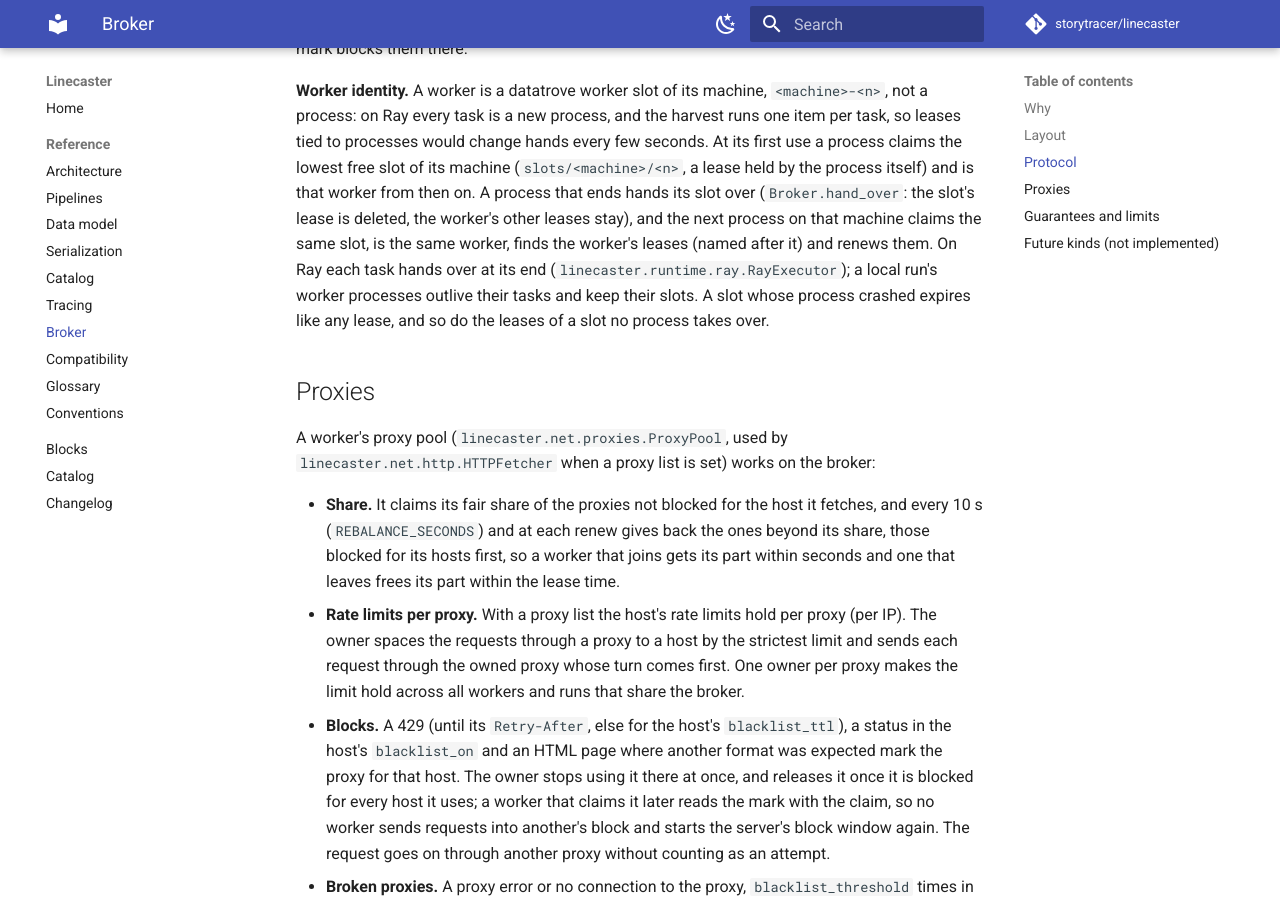
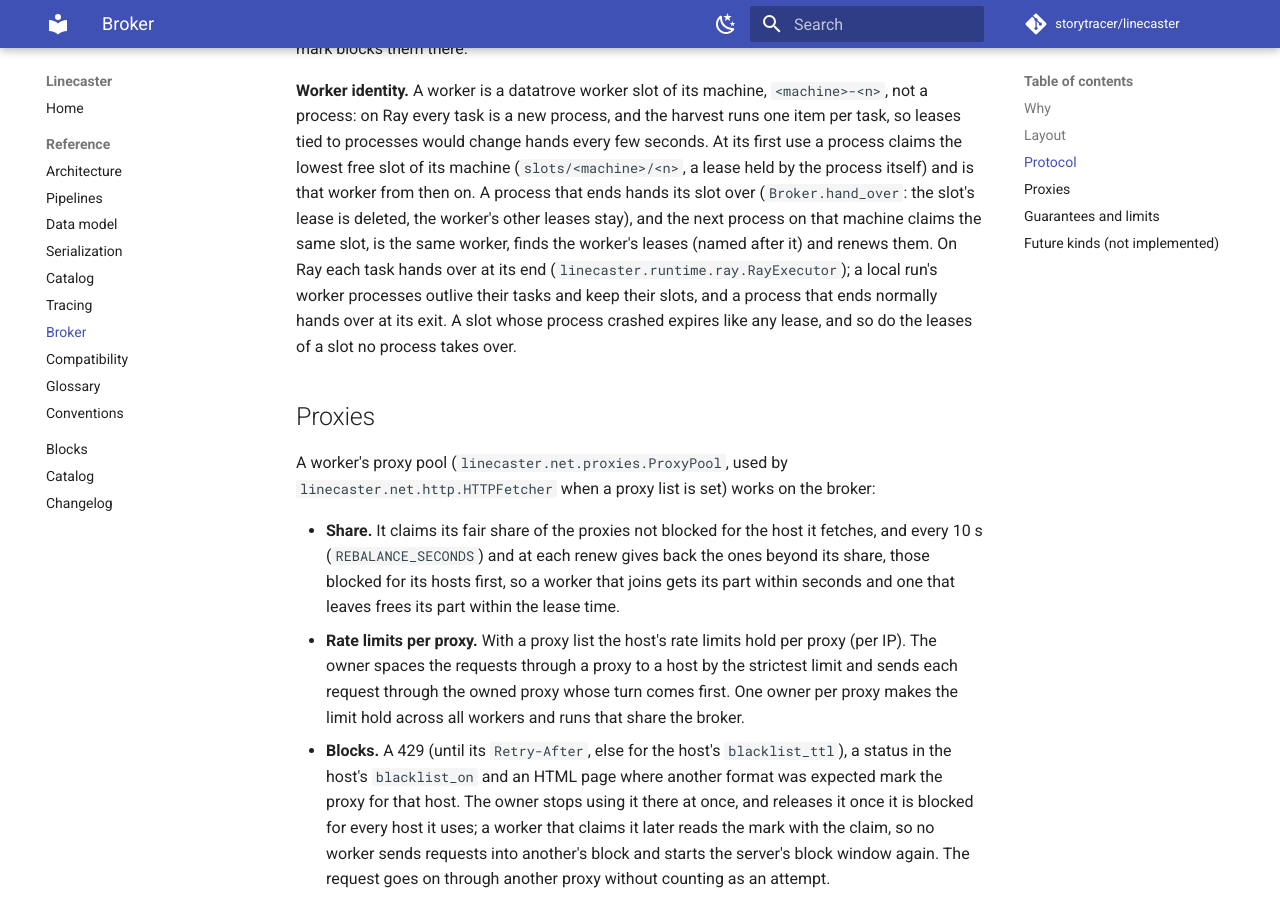
Before and after one commit to storytracer/linecaster, an MkDocs documentation site: the page built from docs/reference/broker.md, in a window 1280 px wide and 900 px high, scrolled down 1963 px. Built offline with MkDocs 1.6.1 and Material for MkDocs 9.7.7, drawn with Linux system fonts in a browser that asks for light colours; comment, search, counter and statistics services are not loaded; the version menu is left out.

Commit message:
Broker page: a process that ends normally hands over at its exit
Co-Authored-By: Claude Opus 5.5 <noreply@anthropic.com>

```diff
--- a/docs/llms-full.txt
+++ b/docs/llms-full.txt
@@ -2378,7 +2378,7 @@ held by the process itself) and is that worker from then on. A process that ends
 (`Broker.hand_over`: the slot's lease is deleted, the worker's other leases stay), and the next process on that
 machine claims the same slot, is the same worker, finds the worker's leases (named after it) and renews them. On Ray
 each task hands over at its end (`linecaster.runtime.ray.RayExecutor`); a local run's worker processes outlive their
-tasks and keep their slots. A slot whose process crashed expires like any lease, and so do the leases of a slot no
+tasks and keep their slots, and a process that ends normally hands over at its exit. A slot whose process crashed expires like any lease, and so do the leases of a slot no
 process takes over.
 
 ## Proxies
--- a/docs/reference/broker.md
+++ b/docs/reference/broker.md
@@ -72,7 +72,7 @@ held by the process itself) and is that worker from then on. A process that ends
 (`Broker.hand_over`: the slot's lease is deleted, the worker's other leases stay), and the next process on that
 machine claims the same slot, is the same worker, finds the worker's leases (named after it) and renews them. On Ray
 each task hands over at its end (`linecaster.runtime.ray.RayExecutor`); a local run's worker processes outlive their
-tasks and keep their slots. A slot whose process crashed expires like any lease, and so do the leases of a slot no
+tasks and keep their slots, and a process that ends normally hands over at its exit. A slot whose process crashed expires like any lease, and so do the leases of a slot no
 process takes over.
 
 ## Proxies
```
